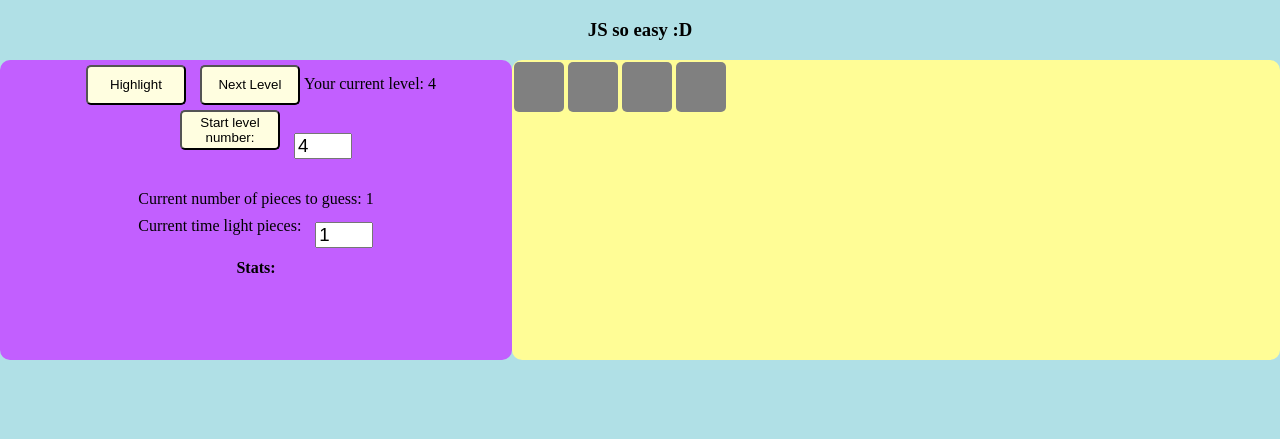
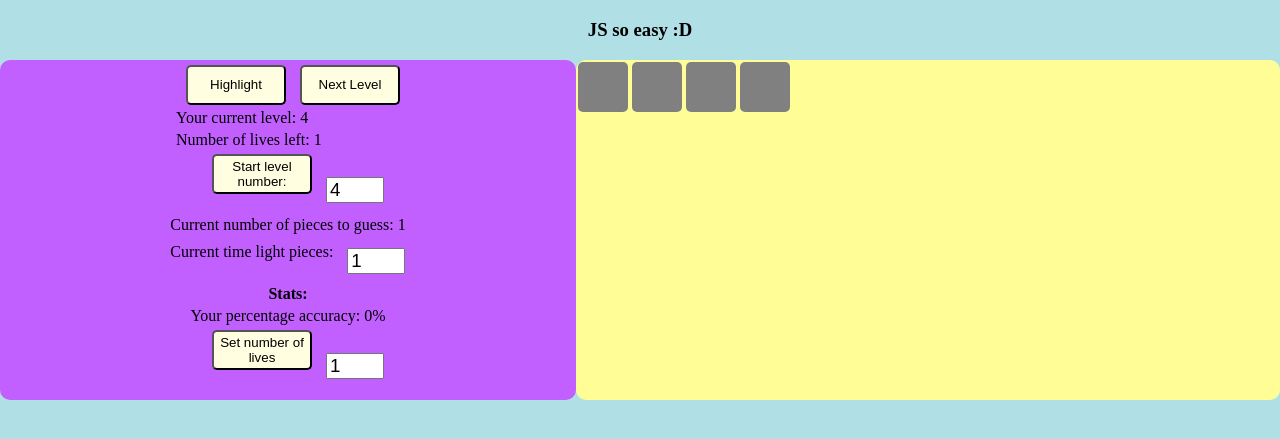
Before and after one commit to KaliszukTomasz/MemoryGame_JS, a website: page index.html in a window 1280 px wide. Both pictures are taken after a click on the button "Next Level". Shown: the part 61-500 px from the top of the page. Drawn offline with Linux system fonts and the light colour scheme.

Commit message:
Statistics in view and lives. Three new tests.

```diff
--- a/index.html
+++ b/index.html
@@ -15,16 +15,18 @@
 
             <button onclick="controller.startGame()"> Highlight</button>
             <button onclick="controller.startNextLevel()"> Next Level</button>
-
-
+<br>
         <!--<div><input type="number" /></div>-->
         <div class="textLines">Your current level:</div>
-        <div class="textLines" id="currentLevel">Start game, to see Your level!</div>
+        <div class="textLines" id="currentLevel">Start game, to see Your level!</div><br>
+        <div class="textLines">Number of lives left: </div>
+        <div class="textLines" id="numberOfLivesField">Start game, to see Your lives!</div>
+
 
         <div>
         <button onclick="controller.startGameOnLevel()"> Start level number: </button>
         <input class="quantity" id="levelNumberInput" type="number" value="4"  min="4" max="100"/>
-        </div><br><br>
+        </div><br>
 
         <div class="textLines">Current number of pieces to guess:</div>
         <div class="textLines" id="numberPiecesToGuess"> 0</div><br>
@@ -33,7 +35,12 @@
         <div class="textLines"><input id="lightPiecesDuration" type="number" value="1"  min="1" max="100"/></div>
 
         <h4>Stats:</h4>
-        <div id="percentageStats"></div>
+        <div class="textLines">Your percentage accuracy: </div>
+        <div id="percentageStats" class="textLines">0%</div>
+        <div>
+            <button onclick="controller.setNumberOfLives()"> Set number of lives </button>
+            <input class="quantity" id="numberOfLivesInput" type="number" value="1"  min="1" max="100"/>
+        </div>
     </div>
     <div id="rightPanel">
         <span></span>
--- a/js/controller.js
+++ b/js/controller.js
@@ -1,5 +1,6 @@
 'use strict';
 var gameState,
+    config,
     controller = function () {
         var startGame = function () {
                 var initialNumberOfPieces = view.getInitialNumberOfPieces();
@@ -8,7 +9,7 @@ var gameState,
                 });
 
                 view.renderPieces(game.getPieces());
-6
+                6
             },
             shootPiece = function (pieces, pieceId) {
                 gameState = game.shootPiece(pieces, pieceId);
@@ -17,7 +18,12 @@ var gameState,
                     view.bluePieces(pieces);
                     view.disablePieces();
                     setTimeout(function () {
-                        game.startGame();
+                        if (game.getNumberOfLives() > 1) {
+                            game.startGame(config = {numberOfPieces: pieces.length});
+                            game.setNumberOfLives(game.getNumberOfLives()-1);
+                        } else {
+                            game.startGame();
+                        }
                         view.renderPieces(game.getPieces());
                         view.enablePieces();
                     }, 1000);
@@ -36,7 +42,7 @@ var gameState,
             },
             startNextLevel = function () {
                 var initialNumberOfPieces = view.getInitialNumberOfPieces();
-                if(initialNumberOfPieces<4){
+                if (initialNumberOfPieces < 4) {
                     initialNumberOfPieces = 3;
                 }
                 game.startGame({
@@ -51,12 +57,17 @@ var gameState,
                 });
 
                 view.renderPieces(game.getPieces());
+            },
+            setNumberOfLives = function () {
+                game.setNumberOfLives(document.getElementById("numberOfLivesInput").value);
+                document.getElementById("numberOfLivesField").innerHTML = game.getNumberOfLives();
             };
 
         return {
             'startGame': startGame,
             'shootPiece': shootPiece,
             'startNextLevel': startNextLevel,
-            'startGameOnLevel': startGameOnLevel
+            'startGameOnLevel': startGameOnLevel,
+            'setNumberOfLives': setNumberOfLives
         }
     }();
--- a/js/game.js
+++ b/js/game.js
@@ -3,6 +3,9 @@ var game = (function () {
 
     var initialNumberOfPieces = 4,
         currentNumberOfPieces,
+        positiveShoots = 0,
+        negativeShoots = 0,
+        numberOfLives = 1,
         startGame = function (config) {
             if (config && config.numberOfPieces) {
                 currentNumberOfPieces = config.numberOfPieces;
@@ -45,6 +48,8 @@ var game = (function () {
             var somePieceToGuess = false;
             if (pieces[pieceToShootId].toGuess === true && pieces[pieceToShootId].guessed === false) {
                 pieces[pieceToShootId].guessed = true;
+                positiveShoots++;
+
 
                 pieces.forEach(function (value) {
                     if (value.toGuess === true && value.guessed === false) {
@@ -53,18 +58,37 @@ var game = (function () {
                 })
                 if (somePieceToGuess === false) {
                     return "nextLevel";
-                }else{
+                } else {
                     return "guessedPiece";
                 }
             } else {
+                negativeShoots++;
                 return "gameOver";
             }
+        },
+
+        getPercentageResult = function () {
+            return (positiveShoots / (negativeShoots + positiveShoots));
+        },
+
+        clearPercentageResult = function () {
+            positiveShoots = 0;
+            negativeShoots = 0;
+        },
+
+        setNumberOfLives = function (value) {
+            numberOfLives = value;
+        },
+        getNumberOfLives = function () {
+            return numberOfLives;
         };
-
-
     return {
         'startGame': startGame,
         'getPieces': getPieces,
-        'shootPiece': shootPiece
+        'shootPiece': shootPiece,
+        'getPercentageResult': getPercentageResult,
+        'clearPercentageResult': clearPercentageResult,
+        'setNumberOfLives': setNumberOfLives,
+        'getNumberOfLives': getNumberOfLives
     }
 })();
--- a/js/view.js
+++ b/js/view.js
@@ -6,37 +6,49 @@ var view = (function () {
 
         renderPieces = function (pieces) {
             var i,
-                el,
+                piece,
                 div,
                 elements;
             clearWindow();
             for (i = 0; i < pieces.length; i++) {
-                el = document.createElement("SPAN");
-                el.setAttribute("id", i);
-                el.setAttribute("class", "grayPiece")
-                el.onclick = function () {
-                    controller.shootPiece(pieces, parseInt(this.getAttribute("id")));
-                };
-                el.classList.add("disable");
-                if (pieces[i].toGuess) {
-                    el.setAttribute("class", "lightPiece");
-                }
-                document.getElementById("levelNumberInput").value = getCurrentNumberOfPieces(pieces);
-                document.getElementById("currentLevel").innerText = getCurrentNumberOfPieces(pieces);
-                document.getElementById("numberPiecesToGuess").innerText = Math.floor(pieces.length / 2 - 1);
+                piece = createPiece(i, pieces);
                 div = document.getElementById('rightPanel');
-                div.appendChild(el);
+                div.appendChild(piece);
             }
-
+            refreshView(pieces);
             setTimeout(function () {
                 elements = document.getElementById("rightPanel").children;
                 for (i = 0; i < elements.length; i++) {
                     elements[i].setAttribute("class", "grayPiece");
                     elements[i].classList.remove("disable");
                 }
-
-
             }, document.getElementById("lightPiecesDuration").value * 1000);
+        },
+        createPiece = function (i, pieces) {
+            var piece;
+            piece = document.createElement("SPAN");
+            piece.setAttribute("id", i);
+            piece.setAttribute("class", "grayPiece")
+            piece.onclick = function () {
+                controller.shootPiece(pieces, parseInt(this.getAttribute("id")));
+            };
+            piece.classList.add("disable");
+            if (pieces[i].toGuess) {
+                piece.setAttribute("class", "lightPiece");
+            }
+            return piece;
+        },
+        refreshView = function (pieces) {
+            var percentageResult;
+            document.getElementById("levelNumberInput").value = getCurrentNumberOfPieces(pieces);
+            document.getElementById("currentLevel").innerText = getCurrentNumberOfPieces(pieces);
+            document.getElementById("numberPiecesToGuess").innerText = Math.floor(pieces.length / 2 - 1);
+            document.getElementById("numberOfLivesField").innerHTML = game.getNumberOfLives();
+            percentageResult = game.getPercentageResult() * 10000 / 100;
+            if (isNaN(percentageResult)) {
+                percentageResult = 0;
+            }
+            document.getElementById("percentageStats").innerHTML = Math.round(percentageResult) + "%";
         },
         clearWindow = function () {
             const div = document.getElementById('rightPanel');
--- a/styles.css
+++ b/styles.css
@@ -6,7 +6,8 @@ body {
 .headTitle {
     text-align: center;
 }
-#leftPanel :hover{
+
+#leftPanel :hover {
     opacity: 0.8;
 }
 
@@ -19,8 +20,8 @@ body {
 
 #leftPanel {
     background: #c25fff;
-    height: 300px;
-    width: 40%;
+    height: 340px;
+    width: 45%;
     display: inline-block;
     justify-items: center;
     border-radius: 10px;
@@ -28,7 +29,7 @@ body {
 
 #rightPanel {
     background: #fffd96;
-    width: 60%;
+    width: 55%;
     height: auto;
     border-radius: 10px;
 }
@@ -51,7 +52,7 @@ span.grayPiece {
     background: #808080;
 }
 
-span.grayPiece:hover{
+span.grayPiece:hover {
     opacity: 0.5;
 }
 
@@ -103,3 +104,7 @@ input {
 .disable {
     pointer-events: none;
 }
+
+h4 {
+    -webkit-margin-after: 0px
+}
```
Also changed, not shown: test/game.test.js (+69 -12 lines).
